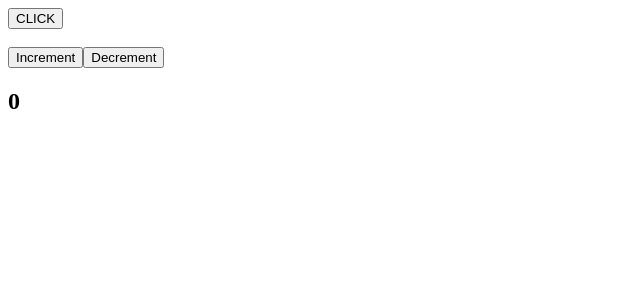
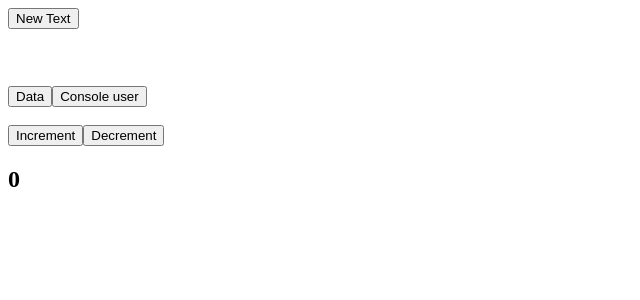
Before and after one commit to IoggaNik/React, a React (Create React App) app in the folder my-app/: page / in a window 1280 px wide. Shown: the top 300 px of the page, without its empty margins (0-640 px from the left). Built offline with nearby package versions, Linux system fonts and the light colour scheme.

Commit message:
get data

```diff
--- a/my-app/src/components/App.jsx
+++ b/my-app/src/components/App.jsx
@@ -4,23 +4,34 @@ import '../styles/style.css'
 function App() {
 
   //Запрашиваем данные
-  function data() {
-      function User(name, age, isHappy) {
+  let newText
+  let text
+
+  function headText() {
+    text = document.querySelector('.text')
+    newText = prompt('New text');
+    text.innerHTML = newText
+  }
+
+  function User(name, age, isHappy) {
     return {
-      name: name,
-      age: age,
-      isHappy: isHappy
+      name,
+      age,
+      isHappy
     }
   }
 
-  let getName = prompt('Введите имя')
-  let getAge = +prompt('Введите возраст')
-  let getHappy = prompt('Он счастлив?')
+  let newData = () => {
+    getName = prompt('Name?')
+    getAge = +prompt('Age?')
+    getHappy = prompt('He is happy?')
+  }
 
-  let user = new User(getName, getAge, getHappy)
+  let getName
+  let getAge
+  let getHappy
 
-  console.log(user);
-  }
+  let cloneUser = new User(getName, getAge, getHappy)
   //Инкремент и декремент
 
   let [click, setClick] = useState(0)
@@ -46,7 +57,11 @@ function App() {
 
   return (
     <div className="App">
-      <button onClick={data}>CLICK</button>
+      <button onClick={headText}>New Text</button>
+            <h1 className='text'>{newText}</h1>
+      <br /><br />
+      <button onClick={newData}>Data</button>
+      <button onClick={() => {console.log(cloneUser);}}>Console user</button>
       <br /><br />
       <button onClick={increment}>Increment</button>
       <button onClick={decrement}>Decrement</button>
```
